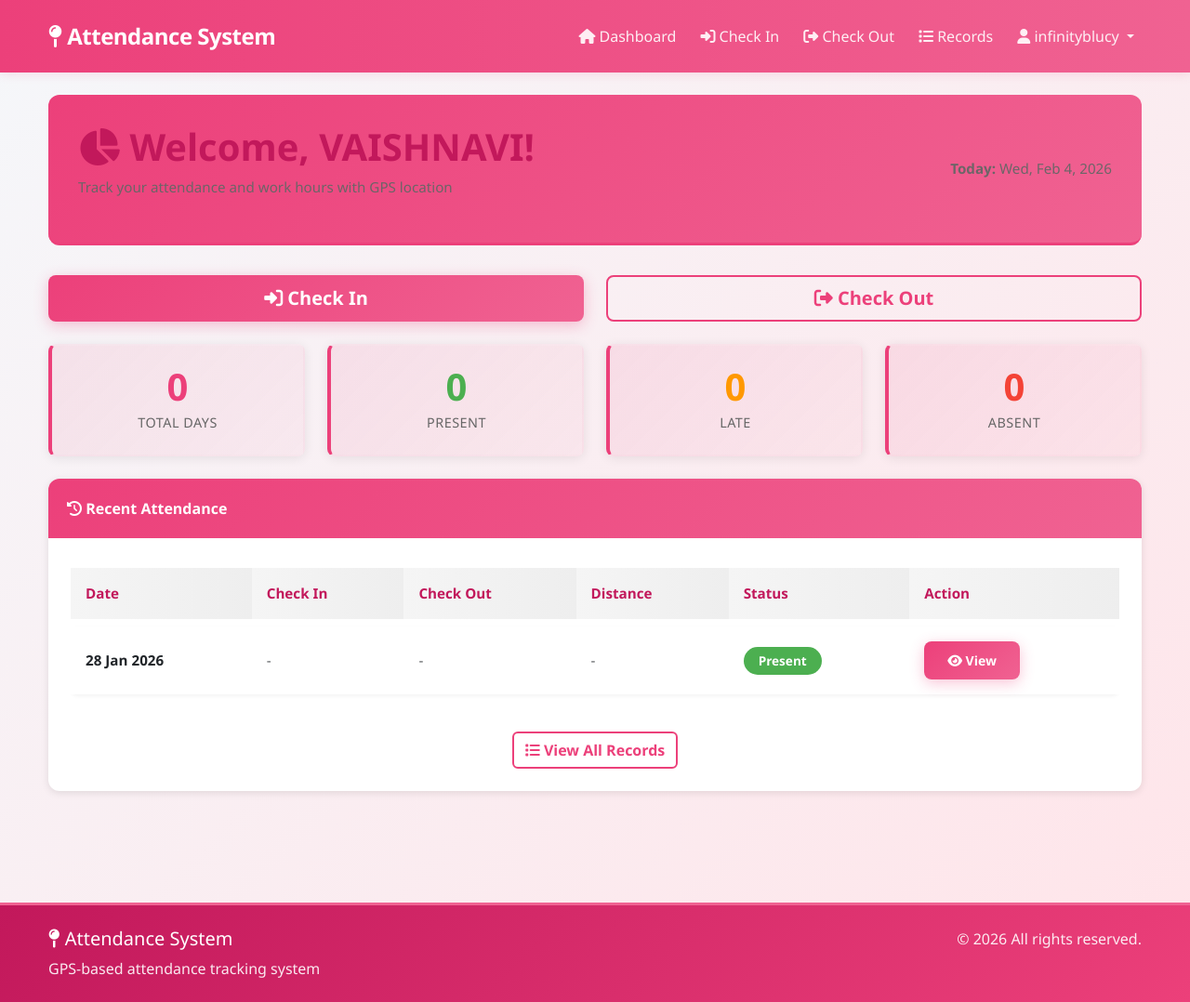
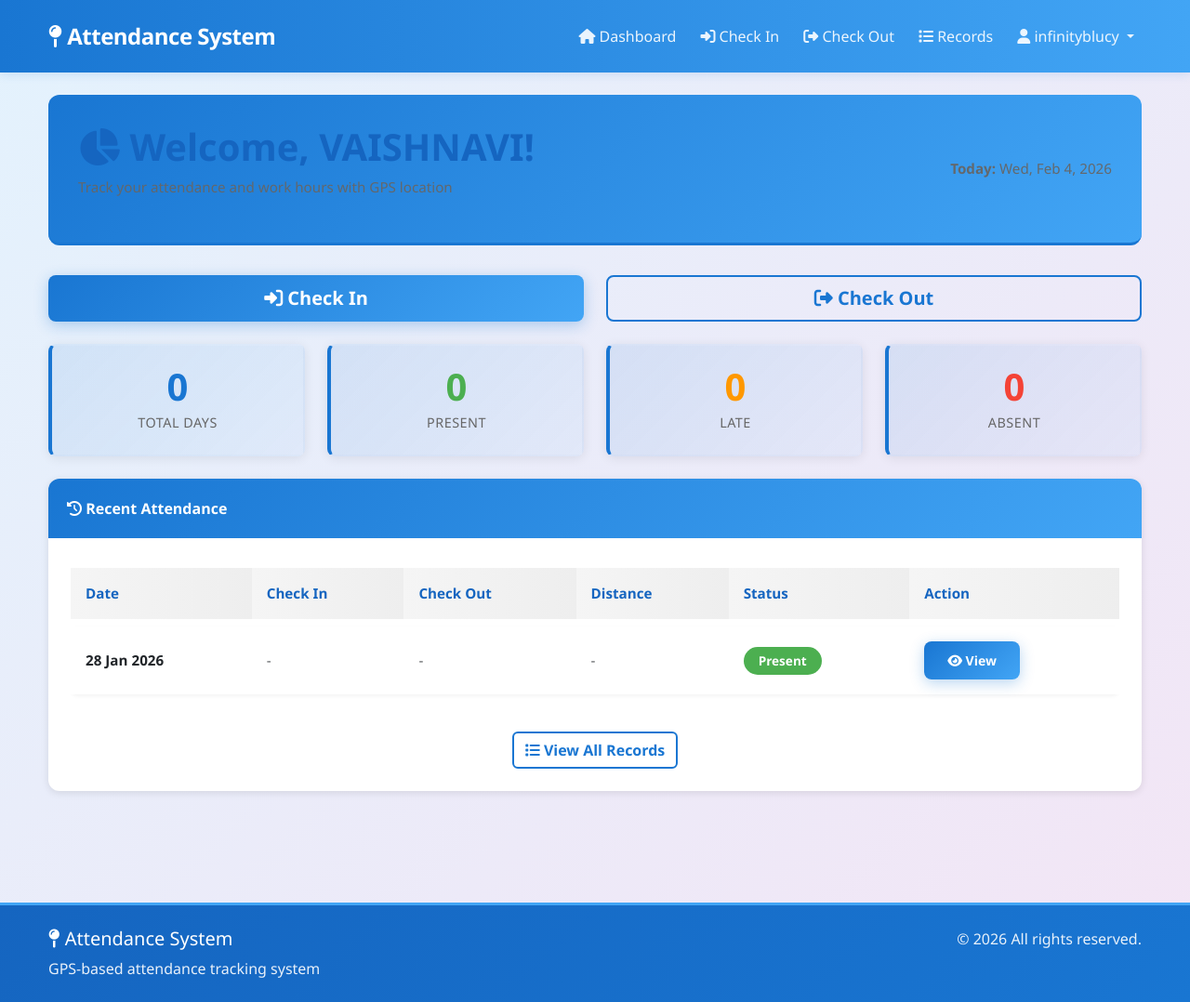
Before and after one commit to Vaishnavi-250/location-based-attendance-system, a Django app: page /attendance/ in a window 1280 px wide. Shown: the whole page at 93% size. Run offline with Django 4.2, Linux system fonts and the light colour scheme; a user stored in the database is signed in; data comes from the database, SQL or seed files in the repository.

Commit message:
Change UI background color to unique blue and purple theme

```diff
--- a/static/css/style.css
+++ b/static/css/style.css
@@ -1,12 +1,13 @@
-/* Attendance System - Pink Theme CSS */
+/* Attendance System - Unique Theme CSS */
 
 :root {
-    --pink-primary: #ec407a;
-    --pink-light: #f06292;
-    --pink-lighter: #f48fb1;
-    --pink-pale: #f8bbd0;
-    --pink-dark: #c2185b;
-    --pink-darker: #880e4f;
+    --primary: #1976d2;
+    --light: #42a5f5;
+    --lighter: #90caf9;
+    --pale: #e3f2fd;
+    --lightest: #f3e5f5;
+    --dark: #1565c0;
+    --darker: #0d47a1;
     --blue-accent: #2196F3;
     --green-success: #4caf50;
     --orange-warning: #ff9800;
@@ -15,13 +16,13 @@
 
 /* Global Styles */
 * {
-    --bs-link-color: var(--pink-primary);
-    --bs-link-hover-color: var(--pink-dark);
+    --bs-link-color: var(--primary);
+    --bs-link-hover-color: var(--dark);
 }
 
 body {
     font-family: 'Segoe UI', Tahoma, Geneva, Verdana, sans-serif;
-    background: linear-gradient(135deg, #f5f7fa 0%, #ffe4e9 100%);
+    background: linear-gradient(135deg, #e3f2fd 0%, #f3e5f5 100%);
     color: #333;
     min-height: 100vh;
     display: flex;
@@ -30,8 +31,8 @@ body {
 
 /* Navbar */
 .pink-navbar {
-    background: linear-gradient(90deg, var(--pink-primary) 0%, var(--pink-light) 100%) !important;
-    box-shadow: 0 2px 8px rgba(236, 64, 122, 0.15);
+    background: linear-gradient(90deg, var(--primary) 0%, var(--light) 100%) !important;
+    box-shadow: 0 2px 8px rgba(25, 118, 210, 0.15);
     padding: 1rem 0;
 }
 
@@ -60,15 +61,15 @@ body {
 }
 
 .pink-navbar .dropdown-item:hover {
-    background: linear-gradient(90deg, var(--pink-primary), var(--pink-light));
+    background: linear-gradient(90deg, var(--primary), var(--light));
     color: white;
 }
 
 /* Footer */
 .pink-footer {
-    background: linear-gradient(90deg, var(--pink-darker) 0%, var(--pink-dark) 100%);
+    background: linear-gradient(90deg, var(--darker) 0%, var(--dark) 100%);
     margin-top: auto;
-    border-top: 3px solid var(--pink-primary);
+    border-top: 3px solid var(--primary);
 }
 
 .pink-footer p {
@@ -78,19 +79,19 @@ body {
 
 /* Buttons */
 .btn-pink {
-    background: linear-gradient(90deg, var(--pink-primary) 0%, var(--pink-light) 100%);
+    background: linear-gradient(90deg, var(--primary) 0%, var(--light) 100%);
     border: none;
     color: white;
     font-weight: 600;
     transition: all 0.3s ease;
-    box-shadow: 0 2px 8px rgba(236, 64, 122, 0.2);
+    box-shadow: 0 2px 8px rgba(25, 118, 210, 0.2);
 }
 
 .btn-pink:hover {
-    background: linear-gradient(90deg, var(--pink-dark) 0%, var(--pink-primary) 100%);
+    background: linear-gradient(90deg, var(--dark) 0%, var(--primary) 100%);
     color: white;
     transform: translateY(-2px);
-    box-shadow: 0 4px 16px rgba(236, 64, 122, 0.3);
+    box-shadow: 0 4px 16px rgba(25, 118, 210, 0.3);
 }
 
 .btn-pink:active {
@@ -98,15 +99,15 @@ body {
 }
 
 .btn-outline-pink {
-    color: var(--pink-primary);
-    border: 2px solid var(--pink-primary);
+    color: var(--primary);
+    border: 2px solid var(--primary);
     font-weight: 600;
     transition: all 0.3s ease;
 }
 
 .btn-outline-pink:hover {
-    background: var(--pink-primary);
-    border-color: var(--pink-primary);
+    background: var(--primary);
+    border-color: var(--primary);
     color: white;
 }
 
@@ -120,11 +121,11 @@ body {
 }
 
 .card:hover {
-    box-shadow: 0 4px 20px rgba(236, 64, 122, 0.1);
+    box-shadow: 0 4px 20px rgba(25, 118, 210, 0.1);
 }
 
 .card-header {
-    background: linear-gradient(90deg, var(--pink-primary) 0%, var(--pink-light) 100%);
+    background: linear-gradient(90deg, var(--primary) 0%, var(--light) 100%);
     color: white;
     border: none;
     border-radius: 12px 12px 0 0;
@@ -233,7 +234,7 @@ body {
     color: #333;
     font-weight: 700;
     border: none;
-    border-bottom: 2px solid var(--pink-primary);
+    border-bottom: 2px solid var(--primary);
 }
 
 .table tbody tr {
@@ -249,11 +250,11 @@ body {
 .dashboard-header {
     margin-bottom: 2rem;
     padding-bottom: 1.5rem;
-    border-bottom: 3px solid var(--pink-primary);
+    border-bottom: 3px solid var(--primary);
 }
 
 .dashboard-header h1 {
-    color: var(--pink-dark);
+    color: var(--dark);
     font-weight: 700;
     margin-bottom: 0.5rem;
 }
@@ -276,14 +277,14 @@ body {
 
 .stat-card:hover {
     transform: translateY(-5px);
-    box-shadow: 0 4px 20px rgba(236, 64, 122, 0.15);
-    border-color: var(--pink-primary);
+    box-shadow: 0 4px 20px rgba(25, 118, 210, 0.15);
+    border-color: var(--primary);
 }
 
 .stat-number {
     font-size: 2rem;
     font-weight: 700;
-    color: var(--pink-primary);
+    color: var(--primary);
     line-height: 1;
 }
 
@@ -493,15 +494,7 @@ input[type="datetime-local"]:focus {
 
 /* Shadow enhancement */
 .shadow-pink {
-    box-shadow: 0 4px 20px rgba(236, 64, 122, 0.15);
-}
-    --pink-lightest: #fce4ec;
-    --pink-dark: #c2185b;
-    --gray-light: #f5f5f5;
-    --gray-medium: #e0e0e0;
-    --green-success: #4caf50;
-    --orange-warning: #ff9800;
-    --red-danger: #f44336;
+    box-shadow: 0 4px 20px rgba(25, 118, 210, 0.15);
 }
 
 * {
@@ -518,8 +511,8 @@ body {
 
 /* Navbar Styling */
 .pink-navbar {
-    background: linear-gradient(135deg, var(--pink-primary) 0%, var(--pink-light) 100%);
-    box-shadow: 0 2px 10px rgba(236, 64, 122, 0.15);
+    background: linear-gradient(135deg, var(--primary) 0%, var(--light) 100%);
+    box-shadow: 0 2px 10px rgba(25, 118, 210, 0.15);
 }
 
 .pink-navbar .navbar-brand {
@@ -558,28 +551,28 @@ body {
 
 /* Footer Styling */
 .pink-footer {
-    background: linear-gradient(135deg, var(--pink-dark) 0%, var(--pink-primary) 100%);
+    background: linear-gradient(135deg, var(--dark) 0%, var(--primary) 100%);
     margin-top: 5rem;
-    border-top: 3px solid var(--pink-light);
+    border-top: 3px solid var(--light);
 }
 
 /* Buttons */
 .btn-pink {
-    background: linear-gradient(135deg, var(--pink-primary) 0%, var(--pink-light) 100%);
+    background: linear-gradient(135deg, var(--primary) 0%, var(--light) 100%);
     border: none;
     color: white;
     font-weight: 600;
     padding: 10px 25px;
     border-radius: 8px;
     transition: all 0.3s ease;
-    box-shadow: 0 4px 15px rgba(236, 64, 122, 0.3);
+    box-shadow: 0 4px 15px rgba(25, 118, 210, 0.3);
 }
 
 .btn-pink:hover {
-    background: linear-gradient(135deg, var(--pink-dark) 0%, var(--pink-primary) 100%);
+    background: linear-gradient(135deg, var(--dark) 0%, var(--primary) 100%);
     color: white;
     transform: translateY(-2px);
-    box-shadow: 0 6px 20px rgba(236, 64, 122, 0.4);
+    box-shadow: 0 6px 20px rgba(25, 118, 210, 0.4);
 }
 
 .btn-pink:active {
@@ -587,12 +580,12 @@ body {
 }
 
 .btn-outline-pink {
-    color: var(--pink-primary);
-    border-color: var(--pink-primary);
+    color: var(--primary);
+    border-color: var(--primary);
 }
 
 .btn-outline-pink:hover {
-    background-color: var(--pink-primary);
+    background-color: var(--primary);
     color: white;
 }
 
@@ -611,7 +604,7 @@ body {
 }
 
 .card-header {
-    background: linear-gradient(135deg, var(--pink-primary) 0%, var(--pink-light) 100%);
+    background: linear-gradient(135deg, var(--primary) 0%, var(--light) 100%);
     color: white;
     border-radius: 12px 12px 0 0 !important;
     font-weight: 600;
@@ -624,8 +617,8 @@ body {
 
 /* Stats Cards */
 .stat-card {
-    background: linear-gradient(135deg, rgba(236, 64, 122, 0.1) 0%, rgba(240, 98, 146, 0.05) 100%);
-    border-left: 4px solid var(--pink-primary);
+    background: linear-gradient(135deg, rgba(25, 118, 210, 0.1) 0%, rgba(66, 165, 245, 0.05) 100%);
+    border-left: 4px solid var(--primary);
     padding: 1.5rem;
     border-radius: 8px;
     text-align: center;
@@ -634,7 +627,7 @@ body {
 .stat-card .stat-number {
     font-size: 2.5rem;
     font-weight: 700;
-    color: var(--pink-primary);
+    color: var(--primary);
 }
 
 .stat-card .stat-label {
@@ -697,11 +690,11 @@ body {
 }
 
 .table thead {
-    background-color: var(--pink-lightest);
+    background-color: var(--lightest);
 }
 
 .table thead th {
-    color: var(--pink-dark);
+    color: var(--dark);
     font-weight: 700;
     border: none;
     padding: 1rem;
@@ -828,7 +821,7 @@ body {
 
 /* Dashboard Styles */
 .dashboard-header {
-    background: linear-gradient(135deg, var(--pink-primary) 0%, var(--pink-light) 100%);
+    background: linear-gradient(135deg, var(--primary) 0%, var(--light) 100%);
     color: white;
     padding: 2rem;
     border-radius: 12px;
```
Also changed, not shown: other parts of static/css/style.css (+29 -29 lines).
